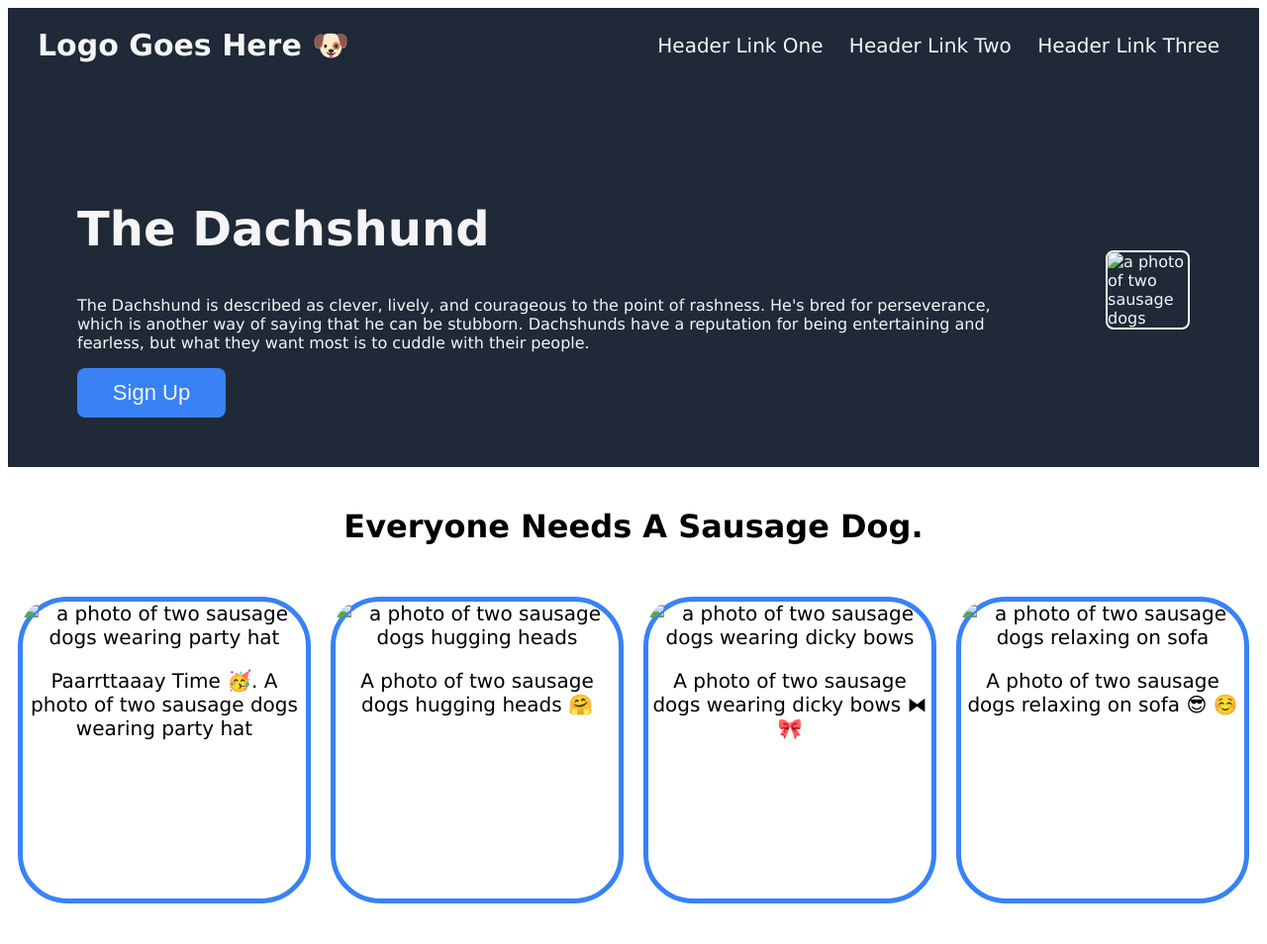
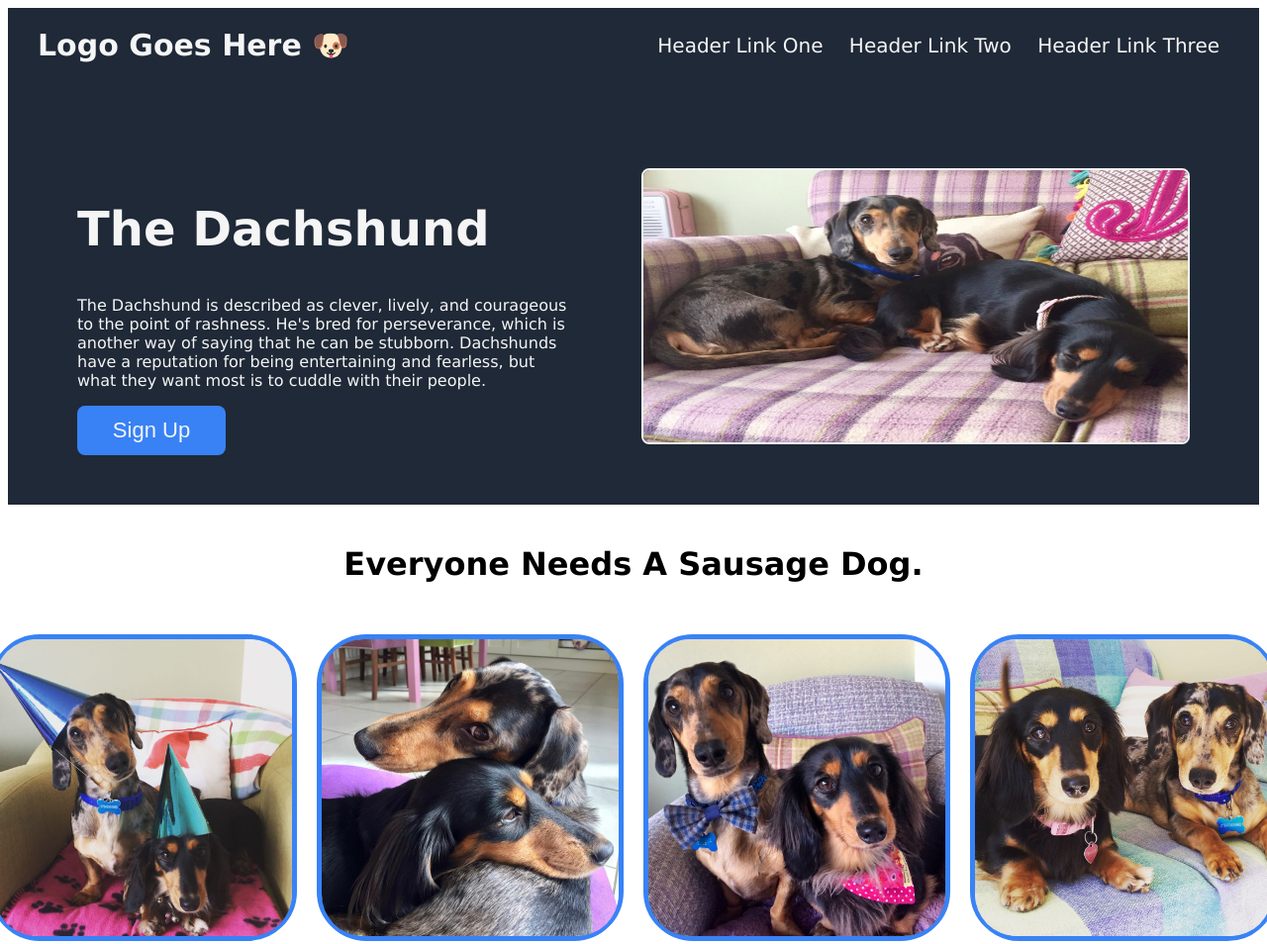
Before and after one commit to philcro/TOP-Landing-Page, a plain HTML site: page index.html in a window 1280 px wide. Shown: the top 954 px of the page at 99% size. Drawn offline with Linux system fonts and the light colour scheme; the site is published under a folder, as on GitHub Pages, so addresses that start at the root find nothing.

Commit message:
updated html file to fix imgs source

```diff
--- a/index.html
+++ b/index.html
@@ -32,17 +32,17 @@
                 <button class="signUpButton">Sign Up</button>
             </div>
             <div class="first-nested">
-                <img src="/imgs/dog1.JPG" class="imagemain" alt="a photo of two sausage dogs">
+                <img src="./imgs/dog1.jpg" class="imagemain" alt="a photo of two sausage dogs">
             </div>
     </section>
 
     <div class="headerone"><h1>Everyone Needs A Sausage Dog.</h1></div>
 
     <section class="second">
-            <div class="imagecontainer"><img src="/imgs/dog2.JPG" alt="a photo of two sausage dogs wearing party hat"><p>Paarrttaaay Time 🥳. A photo of two sausage dogs wearing party hat</p></div>
-            <div class="imagecontainer"><img src="/imgs/dog3.jpg" alt="a photo of two sausage dogs hugging heads"><p>A photo of two sausage dogs hugging heads 🤗</p></div>
-            <div class="imagecontainer"><img src="/imgs/dog4.JPG" alt="a photo of two sausage dogs wearing dicky bows"><p>A photo of two sausage dogs wearing dicky bows ⧓ 🎀</p></div>
-            <div class="imagecontainer"><img src="/imgs/dog5.JPG" alt="a photo of two sausage dogs relaxing on sofa"><p>A photo of two sausage dogs relaxing on sofa 😎 ☺️</p></div>
+            <div class="imagecontainer"><img src="./imgs/dog2.JPG" alt="a photo of two sausage dogs wearing party hat"><p>Paarrttaaay Time 🥳. A photo of two sausage dogs wearing party hat</p></div>
+            <div class="imagecontainer"><img src="./imgs/dog3.jpg" alt="a photo of two sausage dogs hugging heads"><p>A photo of two sausage dogs hugging heads 🤗</p></div>
+            <div class="imagecontainer"><img src="./imgs/dog4.JPG" alt="a photo of two sausage dogs wearing dicky bows"><p>A photo of two sausage dogs wearing dicky bows ⧓ 🎀</p></div>
+            <div class="imagecontainer"><img src="./imgs/dog5.JPG" alt="a photo of two sausage dogs relaxing on sofa"><p>A photo of two sausage dogs relaxing on sofa 😎 ☺️</p></div>
     </section>
 
     <section class="third">
```
